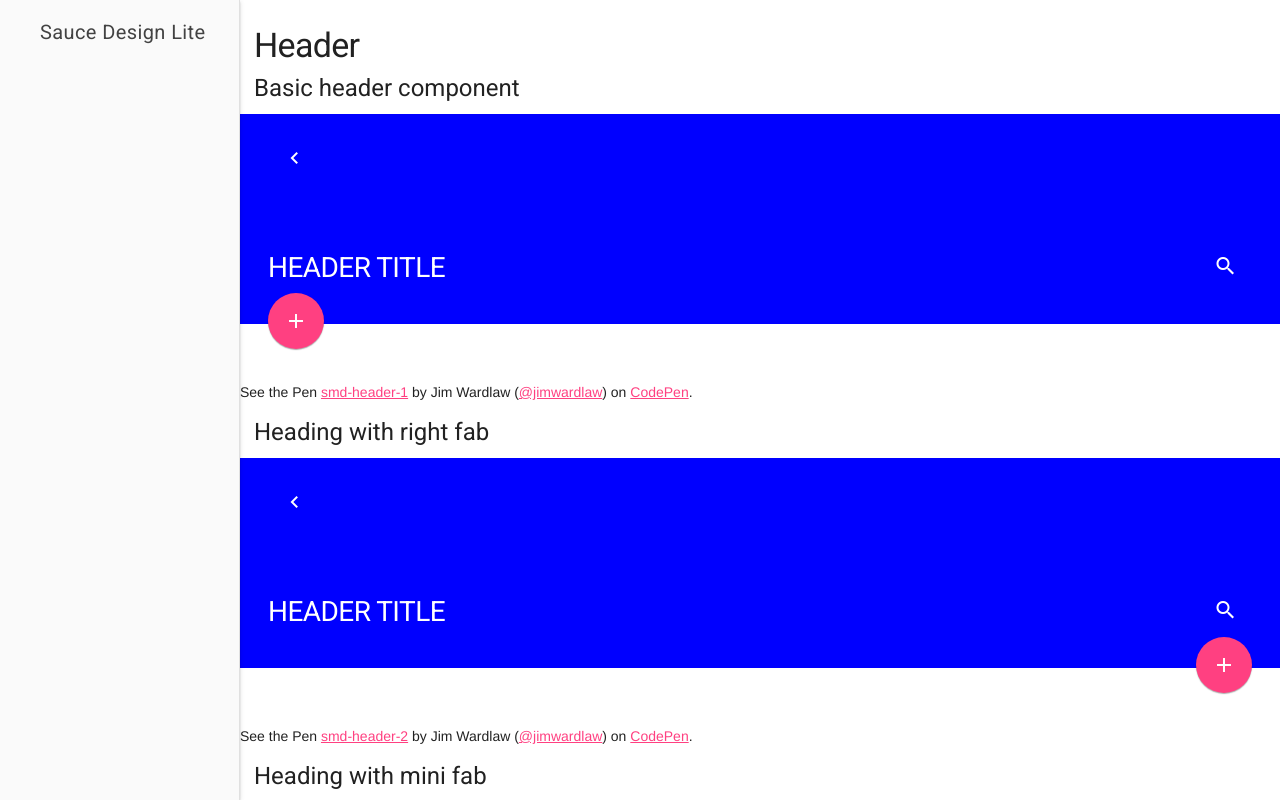
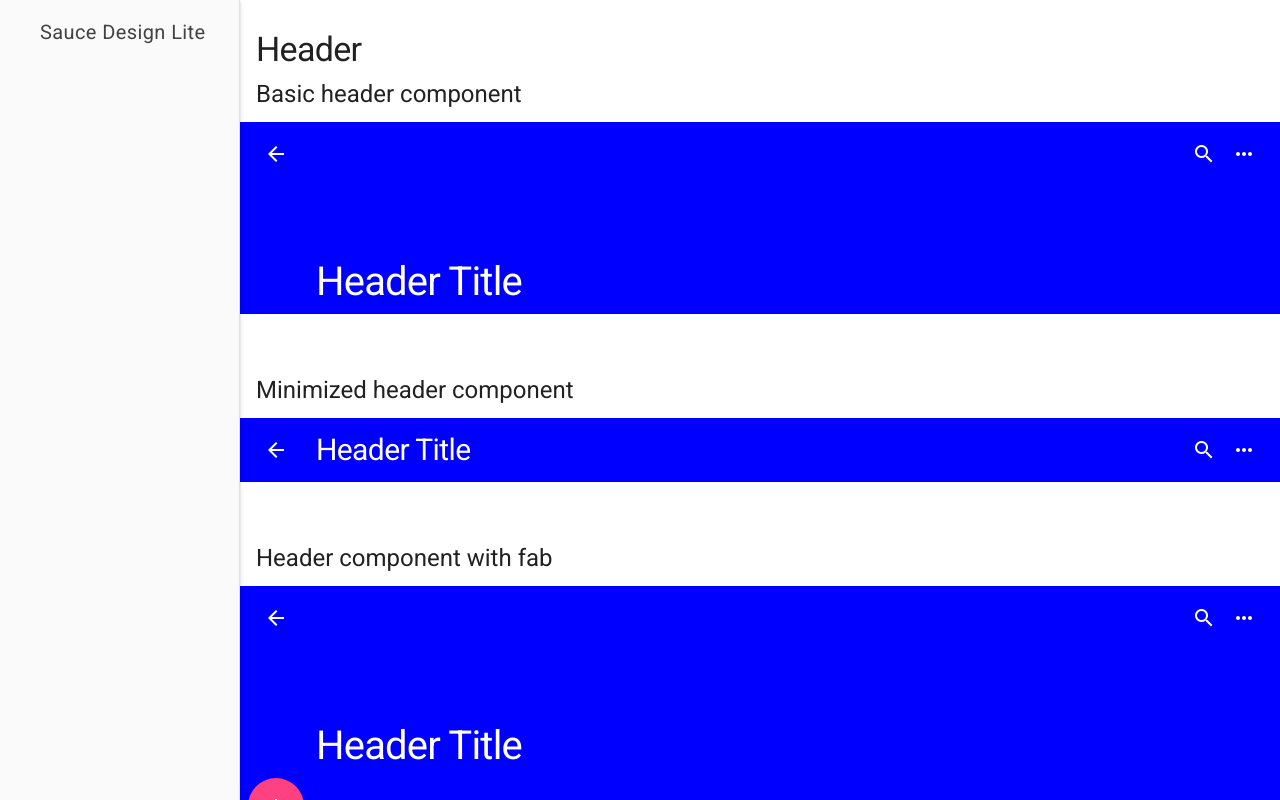
Before and after one commit to sauce-consultants/sauce-material-design, a website: page src/index.html in a window 1280 px wide. Drawn offline with Linux system fonts and the light colour scheme; a script that the page names is missing.

Commit message:
Refactor mdl-header to fit the material spec better

```diff
--- a/src/_component.header.scss
+++ b/src/_component.header.scss
@@ -2,48 +2,76 @@
   //background: unquote("rgb(#{$color-primary;})");
   background: blue;
   color: white;
-  padding: 10rem 2rem 3rem;
+  padding: 0;
   position: relative;
   &__title {
-    font-size: 2rem;
-    font-weight: 100;
+    @include typo-display-2;
+    font-size: 40px;
+    font-weight: 400;
     line-height: 1;
-    margin: 0;
-    text-transform: uppercase;
+    margin: 0 0 0 3.75rem;
+    //text-transform: uppercase;
   }
-  &__back {
-    position: absolute;
-    left: 2rem;
-    top: 2rem;
+  &__toolbar {
+    position: relative;
+    height: 4rem;
+    padding: 0 1rem;
+    display: flex;
+    flex-direction: row;
+    align-items: center;
+    &--top {
+
+    }
+    &--middle {
+      pointer-events: none;
+    }
+    &--bottom {
+      pointer-events: none;
+    }
   }
-  &__search,
-  &__mini-search {
-    bottom: 3rem;
-    position: absolute;
-    right: 2rem;
-  }
-  &__search {
-    margin: 0 .75rem;
-  }
-  &__mini-search {
-    margin: 0 .25rem;
+  &__action {
+    height: 2.5rem;
+    width: 2.5rem;
   }
   &__fab {
     bottom: -1.75rem;
-    left: 2rem;
+    left: .5rem;
     position: absolute;
     &--right {
       left: auto;
-      right: 2rem;
+      right: .5rem;
     }
   }
   &__mini-fab {
     position: absolute;
     bottom: -1.25rem;
-    left: 2rem;
+    left: 1rem;
     &--right {
       left: auto;
-      right: 2rem;
+      right: 1rem;
     }
   }
+
+  &--minimized {
+    .smd-header__toolbar {
+      &--middle,
+      &--bottom {
+        left: 0;
+        position: absolute;
+        right: 0;
+      }
+      &--middle {
+        top: 0;
+      }
+      &--bottom {
+        bottom: 0;
+      }
+    }
+    .smd-header__title {
+      font-size: 30px;
+    }
+  }
+  &--with-fab {
+    padding-bottom: 1.75rem;
+  }
 }
--- /dev/null
+++ b/src/_shame.scss
@@ -0,0 +1,8 @@
+.spacer {
+  flex: 1;
+  flex-basis: 0.000000001px;
+}
+
+h1,h2,h3,h4,h5,h6 {
+    -webkit-font-smoothing: antialiased;
+}
--- a/src/index.html
+++ b/src/index.html
@@ -31,15 +31,88 @@
 
             <header class="smd-header">
 
-              <h1 class="smd-header__title">Header Title</h1>
+              <div class="smd-header__toolbar smd-header__toolbar--top">
+                <button class="smd-header__action mdl-button mdl-js-button mdl-button--icon">
+                  <i class="material-icons">arrow_back</i>
+                </button>
+                <div class="spacer"></div>
+                <button class="smd-header__action mdl-button mdl-js-button mdl-button--icon">
+                  <i class="material-icons">search</i>
+                </button>
+                <button class="smd-header__action mdl-button mdl-js-button mdl-button--icon">
+                  <i class="material-icons">more_horizontal</i>
+                </button>
+              </div>
 
-              <button class="smd-header__back smd-header__search mdl-button mdl-js-button mdl-button--icon">
-                <i class="material-icons">keyboard_arrow_left</i>
-              </button>
+              <div class="smd-header__toolbar smd-header__toolbar--middle">
 
-              <button class="smd-header__search mdl-button mdl-js-button mdl-button--icon">
-                <i class="material-icons">search</i>
-              </button>
+              </div>
+
+              <div class="smd-header__toolbar smd-header__toolbar--bottom">
+                  <h1 class="smd-header__title">Header Title</h1>
+              </div>
+
+            </header>
+
+          </div>
+
+          <h2 class="styleguide__subtitle">Minimized header component</h2>
+
+          <div class="styleguide__preview">
+
+            <header class="smd-header smd-header--minimized">
+
+              <div class="smd-header__toolbar smd-header__toolbar--top">
+                <button class="smd-header__action mdl-button mdl-js-button mdl-button--icon">
+                  <i class="material-icons">arrow_back</i>
+                </button>
+                <div class="spacer"></div>
+                <button class="smd-header__action mdl-button mdl-js-button mdl-button--icon">
+                  <i class="material-icons">search</i>
+                </button>
+                <button class="smd-header__action mdl-button mdl-js-button mdl-button--icon">
+                  <i class="material-icons">more_horizontal</i>
+                </button>
+              </div>
+
+              <div class="smd-header__toolbar smd-header__toolbar--middle">
+
+              </div>
+
+              <div class="smd-header__toolbar smd-header__toolbar--bottom">
+                  <h1 class="smd-header__title">Header Title</h1>
+              </div>
+
+            </header>
+
+          </div>
+
+          <h2 class="styleguide__subtitle">Header component with fab</h2>
+
+          <div class="styleguide__preview">
+
+            <header class="smd-header smd-header--with-fab">
+
+              <div class="smd-header__toolbar smd-header__toolbar--top">
+                <button class="smd-header__action mdl-button mdl-js-button mdl-button--icon">
+                  <i class="material-icons">arrow_back</i>
+                </button>
+                <div class="spacer"></div>
+                <button class="smd-header__action mdl-button mdl-js-button mdl-button--icon">
+                  <i class="material-icons">search</i>
+                </button>
+                <button class="smd-header__action mdl-button mdl-js-button mdl-button--icon">
+                  <i class="material-icons">more_horizontal</i>
+                </button>
+              </div>
+
+              <div class="smd-header__toolbar smd-header__toolbar--middle">
+
+              </div>
+
+              <div class="smd-header__toolbar smd-header__toolbar--bottom">
+                  <h1 class="smd-header__title">Header Title</h1>
+              </div>
 
               <button class="smd-header__fab mdl-button mdl-js-button mdl-button--fab mdl-js-ripple-effect mdl-button--colored">
                 <i class="material-icons">add</i>
@@ -49,25 +122,32 @@
 
           </div>
 
-          <div class="styleguide__code">
-            <p data-height="376" data-theme-id="light" data-slug-hash="yaPWBy" data-default-tab="html" data-user="jimwardlaw" data-embed-version="2" class="codepen">See the Pen <a href="http://codepen.io/jimwardlaw/pen/yaPWBy/">smd-header-1</a> by Jim Wardlaw (<a href="http://codepen.io/jimwardlaw">@jimwardlaw</a>) on <a href="http://codepen.io">CodePen</a>.</p>
-          </div>
-
           <h2 class="styleguide__subtitle">Heading with right fab</h2>
 
           <div class="styleguide__preview">
 
-            <header class="smd-header">
+            <header class="smd-header smd-header--with-fab">
 
-              <h1 class="smd-header__title">Header Title</h1>
+              <div class="smd-header__toolbar smd-header__toolbar--top">
+                <button class="smd-header__action mdl-button mdl-js-button mdl-button--icon">
+                  <i class="material-icons">arrow_back</i>
+                </button>
+                <div class="spacer"></div>
+                <button class="smd-header__action mdl-button mdl-js-button mdl-button--icon">
+                  <i class="material-icons">search</i>
+                </button>
+                <button class="smd-header__action mdl-button mdl-js-button mdl-button--icon">
+                  <i class="material-icons">more_horizontal</i>
+                </button>
+              </div>
 
-              <button class="smd-header__back smd-header__search mdl-button mdl-js-button mdl-button--icon">
-                <i class="material-icons">keyboard_arrow_left</i>
-              </button>
+              <div class="smd-header__toolbar smd-header__toolbar--middle">
 
-              <button class="smd-header__search mdl-button mdl-js-button mdl-button--icon">
-                <i class="material-icons">search</i>
-              </button>
+              </div>
+
+              <div class="smd-header__toolbar smd-header__toolbar--bottom">
+                  <h1 class="smd-header__title">Header Title</h1>
+              </div>
 
               <button class="smd-header__fab smd-header__fab--right mdl-button mdl-js-button mdl-button--fab mdl-js-ripple-effect mdl-button--colored">
                 <i class="material-icons">add</i>
@@ -76,26 +156,32 @@
             </header>
 
           </div>
-
-          <div class="styleguide__code">
-            <p data-height="388" data-theme-id="light" data-slug-hash="JROqYJ" data-default-tab="html" data-user="jimwardlaw" data-embed-version="2" class="codepen">See the Pen <a href="http://codepen.io/jimwardlaw/pen/JROqYJ/">smd-header-2</a> by Jim Wardlaw (<a href="http://codepen.io/jimwardlaw">@jimwardlaw</a>) on <a href="http://codepen.io">CodePen</a>.</p>
-          </div>
-
           <h2 class="styleguide__subtitle">Heading with mini fab</h2>
 
           <div class="styleguide__preview">
 
-            <header class="smd-header">
+            <header class="smd-header smd-header--with-fab">
 
-              <h1 class="smd-header__title">Header Title</h1>
+              <div class="smd-header__toolbar smd-header__toolbar--top">
+                <button class="smd-header__action mdl-button mdl-js-button mdl-button--icon">
+                  <i class="material-icons">arrow_back</i>
+                </button>
+                <div class="spacer"></div>
+                <button class="smd-header__action mdl-button mdl-js-button mdl-button--icon">
+                  <i class="material-icons">search</i>
+                </button>
+                <button class="smd-header__action mdl-button mdl-js-button mdl-button--icon">
+                  <i class="material-icons">more_horizontal</i>
+                </button>
+              </div>
 
-              <button class="smd-header__back smd-header__search mdl-button mdl-js-button mdl-button--icon">
-                <i class="material-icons">keyboard_arrow_left</i>
-              </button>
+              <div class="smd-header__toolbar smd-header__toolbar--middle">
 
-              <button class="smd-header__mini-search mdl-button mdl-js-button mdl-button--icon">
-                <i class="material-icons">search</i>
-              </button>
+              </div>
+
+              <div class="smd-header__toolbar smd-header__toolbar--bottom">
+                  <h1 class="smd-header__title">Header Title</h1>
+              </div>
 
               <button class="smd-header__mini-fab mdl-button mdl-js-button mdl-button--fab mdl-button--mini-fab mdl-js-ripple-effect mdl-button--colored">
                 <i class="material-icons">add</i>
@@ -104,26 +190,32 @@
             </header>
 
           </div>
-
-          <div class="styleguide__code">
-            <p data-height="388" data-theme-id="light" data-slug-hash="NRwVxk" data-default-tab="html" data-user="jimwardlaw" data-embed-version="2" class="codepen">See the Pen <a href="http://codepen.io/jimwardlaw/pen/NRwVxk/">smd-header-3</a> by Jim Wardlaw (<a href="http://codepen.io/jimwardlaw">@jimwardlaw</a>) on <a href="http://codepen.io">CodePen</a>.</p>
-          </div>
-
           <h2 class="styleguide__subtitle">Heading with right mini fab</h2>
 
           <div class="styleguide__preview">
 
-            <header class="smd-header">
+            <header class="smd-header smd-header--with-fab">
 
-              <h1 class="smd-header__title">Header Title</h1>
+              <div class="smd-header__toolbar smd-header__toolbar--top">
+                <button class="smd-header__action mdl-button mdl-js-button mdl-button--icon">
+                  <i class="material-icons">arrow_back</i>
+                </button>
+                <div class="spacer"></div>
+                <button class="smd-header__action mdl-button mdl-js-button mdl-button--icon">
+                  <i class="material-icons">search</i>
+                </button>
+                <button class="smd-header__action mdl-button mdl-js-button mdl-button--icon">
+                  <i class="material-icons">more_horizontal</i>
+                </button>
+              </div>
 
-              <button class="smd-header__back smd-header__search mdl-button mdl-js-button mdl-button--icon">
-                <i class="material-icons">keyboard_arrow_left</i>
-              </button>
+              <div class="smd-header__toolbar smd-header__toolbar--middle">
 
-              <button class="smd-header__mini-search mdl-button mdl-js-button mdl-button--icon">
-                <i class="material-icons">search</i>
-              </button>
+              </div>
+
+              <div class="smd-header__toolbar smd-header__toolbar--bottom">
+                  <h1 class="smd-header__title">Header Title</h1>
+              </div>
 
               <button class="smd-header__mini-fab smd-header__mini-fab--right mdl-button mdl-js-button mdl-button--fab mdl-button--mini-fab mdl-js-ripple-effect mdl-button--colored">
                 <i class="material-icons">add</i>
@@ -133,10 +225,6 @@
 
           </div>
 
-          <div class="styleguide__code">
-            <p data-height="388" data-theme-id="light" data-slug-hash="mAqYPG" data-default-tab="html" data-user="jimwardlaw" data-embed-version="2" class="codepen">See the Pen <a href="http://codepen.io/jimwardlaw/pen/mAqYPG/">smd-header-4</a> by Jim Wardlaw (<a href="http://codepen.io/jimwardlaw">@jimwardlaw</a>) on <a href="http://codepen.io">CodePen</a>.</p>
-          </div>
-
         </div>
       </div>
     </div>
--- a/src/sauce-material-design.scss
+++ b/src/sauce-material-design.scss
@@ -4,3 +4,5 @@
 @import "settings.type";
 
 @import "component.header";
+
+@import "shame";
--- a/src/styleguide.scss
+++ b/src/styleguide.scss
@@ -2,6 +2,7 @@
 
 body, html {
   height: 100%;
+  font-size: 16px;
 }
 
 body {
```
Also changed, not shown: src/sauce-material-design.css, src/styleguide.css.
